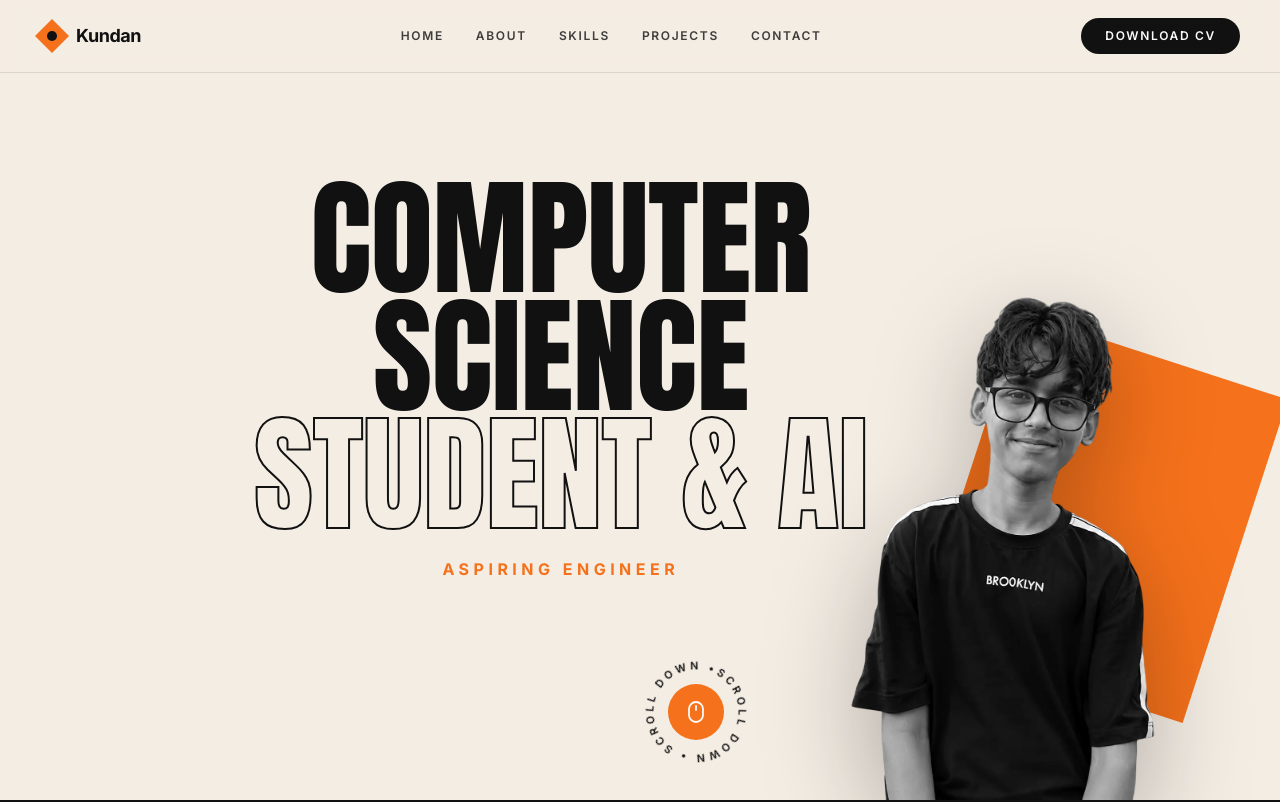
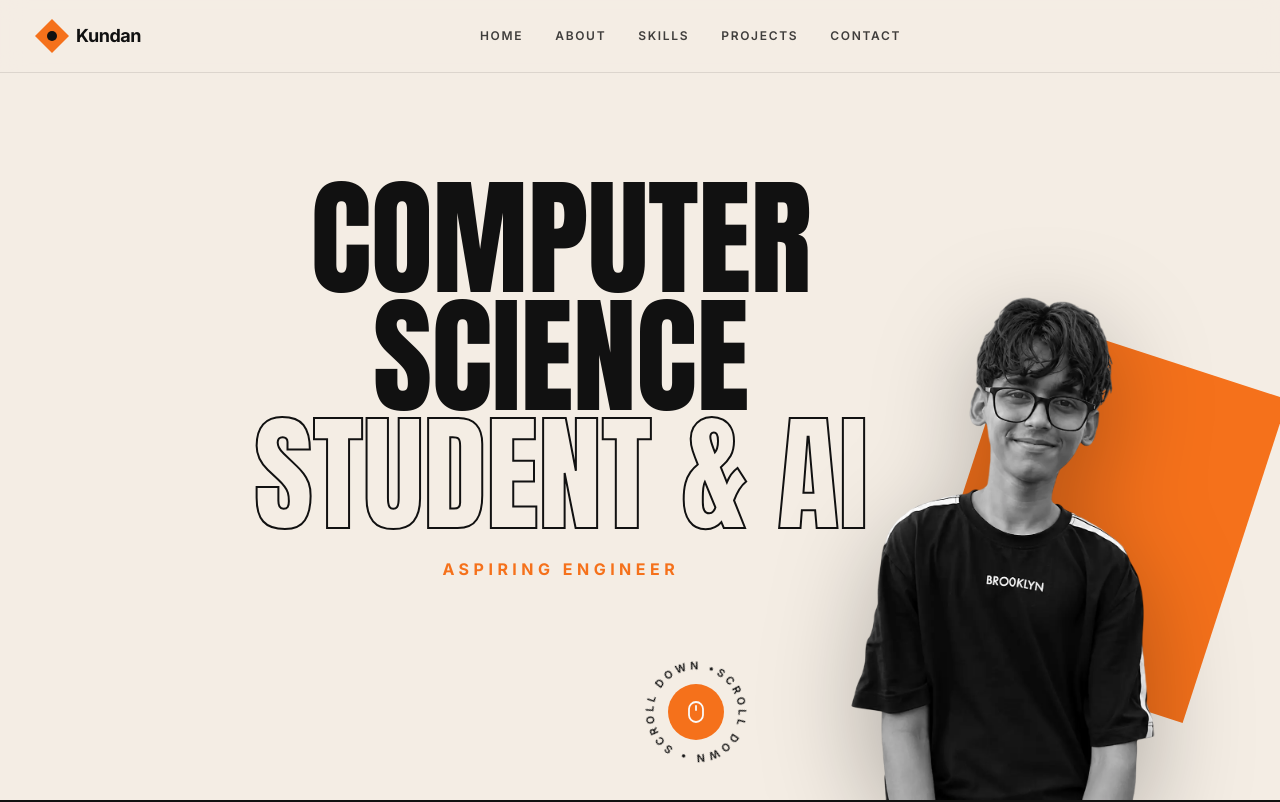
Before and after one commit to Kundan-code7/my-portfolio-site, a React (Vite) app: page / in a window 1280 px wide. Shown: the top 802 px of the page. Built offline with nearby package versions, Linux system fonts and the light colour scheme.

Commit message:
Updated front page

```diff
--- a/package.json
+++ b/package.json
@@ -1,4 +1,5 @@
 {
+
   "name": "my-app",
   "private": true,
   "version": "0.0.0",
--- a/src/sections/Nav.tsx
+++ b/src/sections/Nav.tsx
@@ -43,12 +43,6 @@ export default function Nav() {
         </nav>
 
         <div className="flex items-center gap-2 sm:gap-3">
-          <a
-            href="#"
-            className="hidden rounded-full bg-ink px-4 py-2.5 text-[10px] font-semibold uppercase tracking-[0.14em] text-paper transition-colors duration-300 ease-exhale hover:bg-signal sm:inline-flex sm:px-6 sm:text-xs"
-          >
-            Download CV
-          </a>
           <button
             className="flex h-11 w-11 items-center justify-center rounded-full border border-ink/10 bg-cream/80 p-0 text-ink lg:hidden"
             onClick={() => setOpen((v) => !v)}
```
